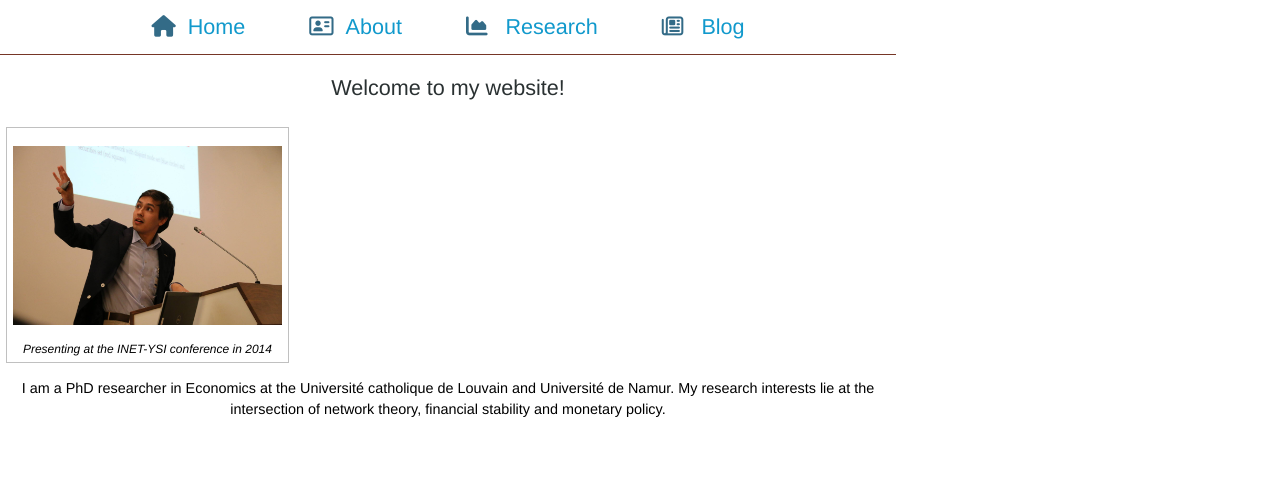
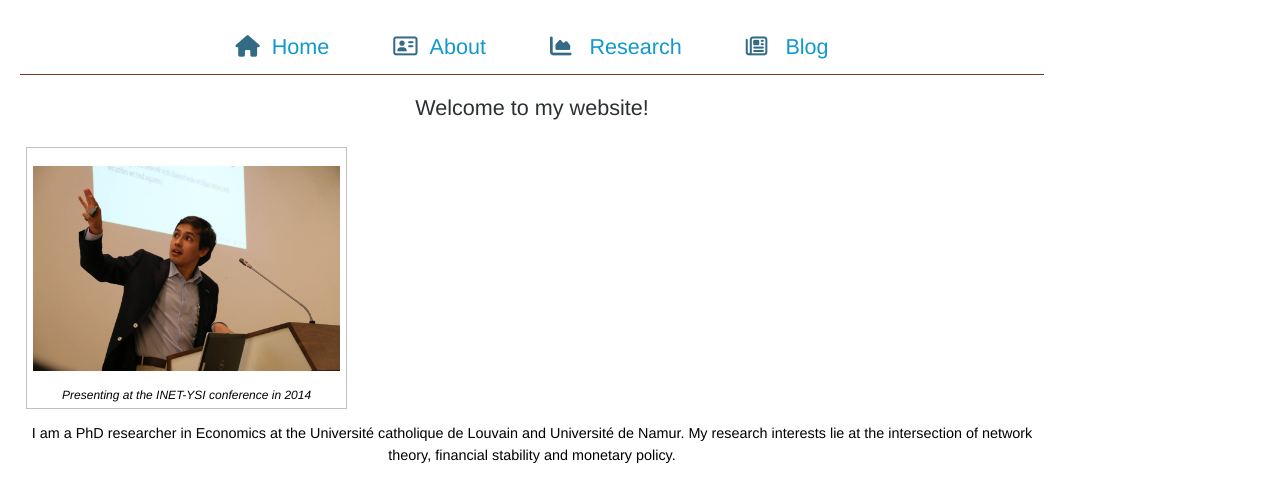
Before and after one commit to nscholtes/nscholtes.github.io, a Jekyll site: the page built from index.html, in a window 1280 px wide. Shown: the top 502 px of the page. Built offline with Jekyll 4.4.1, drawn with Linux system fonts in a browser that asks for light colours; nearby versions of some CDN libraries.

Commit message:
Update main_alt.css

```diff
--- a/css/main_alt.css
+++ b/css/main_alt.css
@@ -8,8 +8,8 @@
     text-align: center;
     font: 90% Helvetica, Arial, Verdana, sans-serif;
     margin: 0;
-    width: 70%;
-    padding: 0;
+    width: 80%;
+    padding: 20px;
     background-color: #fff;
   }
   h1 {
```
